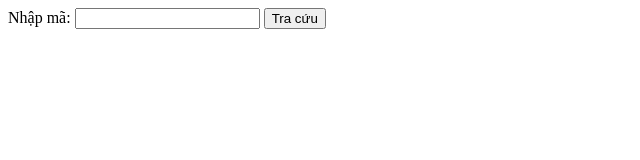
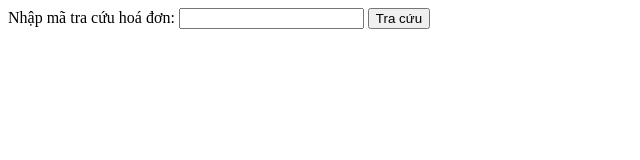
Before and after one commit to hoadondt/hoadondt.github.io, a plain HTML site: page index.html in a window 1280 px wide. Shown: the whole page, without its empty margins (0-640 px from the left). Drawn offline with Linux system fonts and the light colour scheme.

Commit message:
Update index.html

```diff
--- a/index.html
+++ b/index.html
@@ -1,5 +1,5 @@
 <form>
-  <label for="code">Nhập mã:</label>
+  <label for="code">Nhập mã tra cứu hoá đơn:</label>
   <input type="text" id="code" name="code">
   <button type="button" onclick="location.href=`regedit?key=${document.getElementById('code').value}`">Tra cứu</button>
 </form>
```
